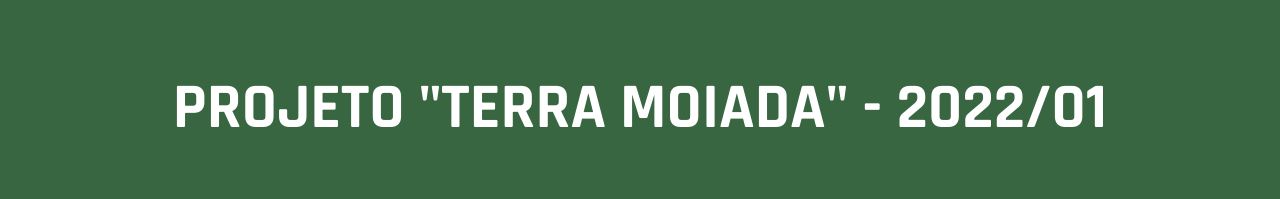
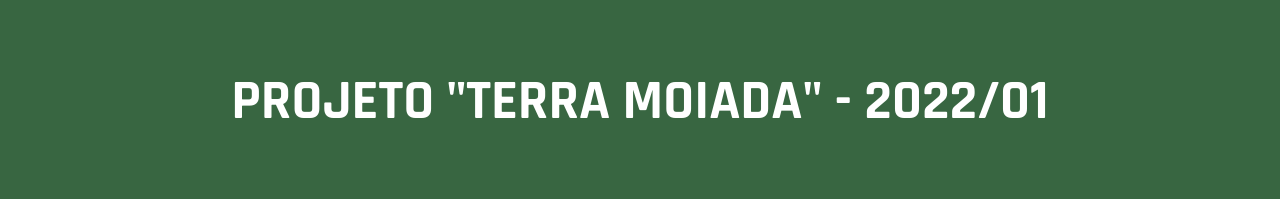
Before and after one commit to kroonus2/firebase-sensor-vue2, a Vue app: page / in a window 1280 px wide. Shown: the top 199 px of the page. Built offline with nearby package versions, Linux system fonts and the light colour scheme; no server answers; the database is empty.

Commit message:
added: font-size 3.5 rem

```diff
--- a/src/App.vue
+++ b/src/App.vue
@@ -49,7 +49,7 @@ export default {
 
 .title-page {
 	color: white;
-	font-size: 4rem;
+	font-size: 3.5rem;
 	text-align: left;
 	font-family: 'Rajdhani', sans-serif;
 }
```
